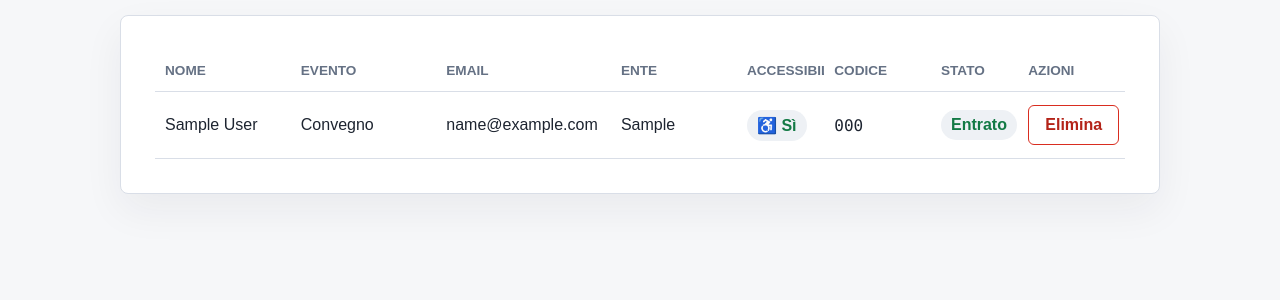
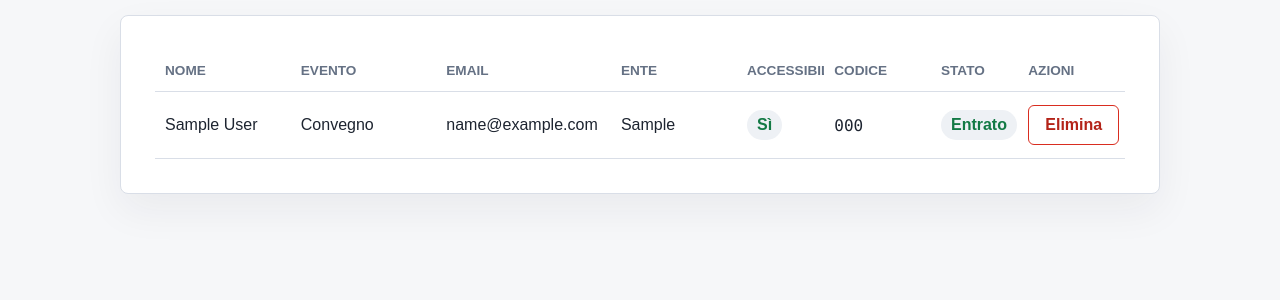
Before and after one commit to Gubiiiii/progettoStage, a Flask app: page /participants in a window 1280 px wide. Shown: the part 183-483 px from the top of the page. Run offline with Flask 3, Linux system fonts and the light colour scheme; the visitor is signed in with stand-in values (Sample User, id 1); data comes from the database, SQL or seed files in the repository; tables that the repository leaves empty hold one stand-in row (values such as "Sample post").

Commit message:
flag accessibile modificato
non serve una descrizione, ho solo tolto l'emoji

```diff
--- a/templates/participants.html
+++ b/templates/participants.html
@@ -43,7 +43,7 @@
                     <td><span class="truncate" title="{{ person.organization or '-' }}">{{ person.organization or "-" }}</span></td>
                     <td>
                         {% if person.accessible_required %}
-                            <span class="pill ok" title="Posto accessibile richiesto">♿ Sì</span>
+                            <span class="pill ok" title="Posto accessibile richiesto">Sì</span>
                         {% else %}
                             No
                         {% endif %}
```
